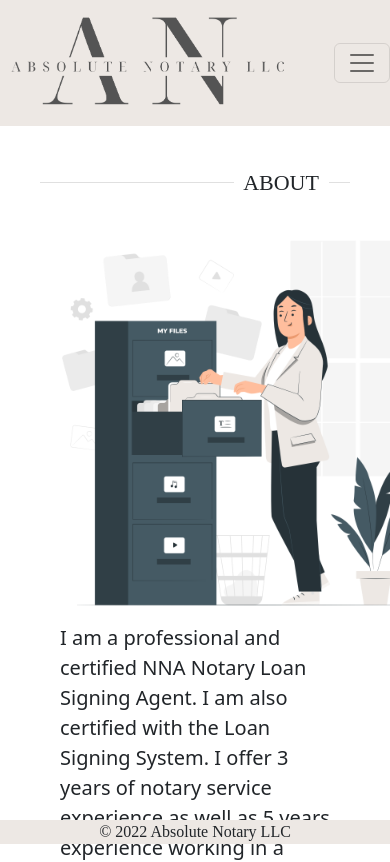
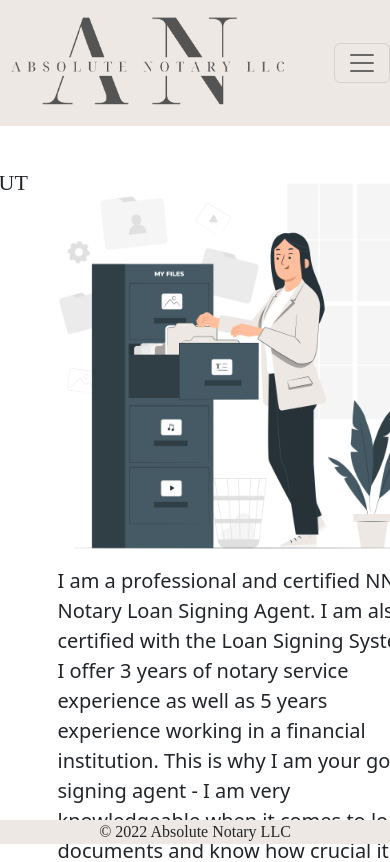
Before and after one commit to trivera777/AbsoluteNotaryLLC, a React (Create React App) app: page / in a window 390 px wide. Shown: the top 862 px of the page. Built offline with nearby package versions, Linux system fonts and the light colour scheme.

Commit message:
working About component mobile view

```diff
--- a/src/Components/About/about.css
+++ b/src/Components/About/about.css
@@ -25,6 +25,9 @@ p {
 
 @media only screen and (max-width: 720px) {
   .about {
+    display: flex;
+    align-content: center;
+    justify-content: center;
       width: 100vw;
       height: 100vh;
   }
--- a/src/Components/Header/header.css
+++ b/src/Components/Header/header.css
@@ -10,5 +10,6 @@ img {
 @media only screen and (max-width: 720px) {
     .navbar {
         width: 100vw;
+
     }
   }
```
